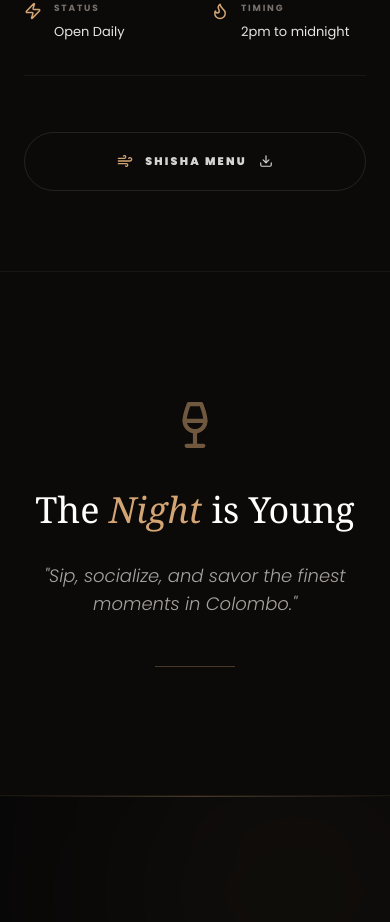
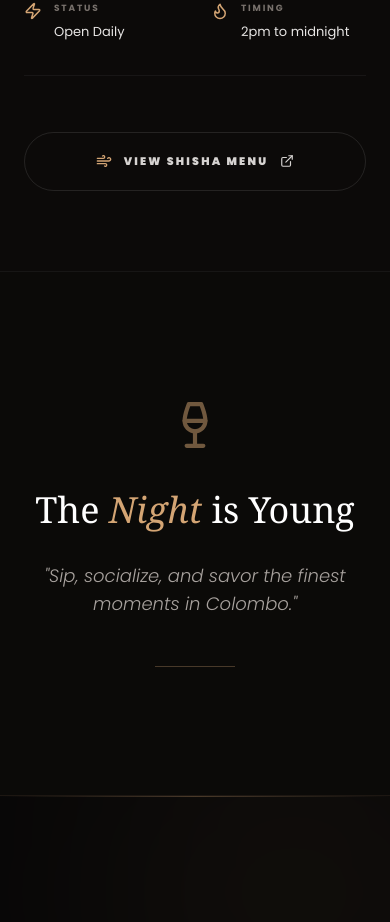
Before and after one commit to grandterrace/grand-terrace, a React (Vite) app: page /dining in a window 390 px wide. Shown: the part 6196-7118 px from the top of the page. Built offline with nearby package versions, Linux system fonts and the light colour scheme.

Commit message:
push menu issue fix

```diff
--- a/src/pages/Dining.jsx
+++ b/src/pages/Dining.jsx
@@ -1,9 +1,8 @@
 import React from 'react';
 import { motion } from 'framer-motion';
-import { Wine, Download, ArrowRight, Flame, Zap, Beer as BeerIcon, Utensils, Wind } from 'lucide-react';
+import { Wine, ArrowRight, Flame, Zap, Beer as BeerIcon, Utensils, Wind, ExternalLink } from 'lucide-react';
 import { diningOutlets } from '../data/diningData';
 
-// PDF Imports
 // PDF Paths
 const governorsBarMenu = "/menus/Bite_Menu.pdf";
 const karaokeSuiteMenu = "/menus/Bar_Menu.pdf";
@@ -112,22 +111,41 @@ const Dining = () => {
                   <div className="flex flex-wrap gap-4 pt-4">
                     {isGovernorsBar ? (
                       <>
-                        <a href={tapBarMenu} download="Beer_Menu.pdf" className="flex-1 min-w-fit border border-white/10 hover:border-[#D4A574] text-stone-300 hover:text-[#D4A574] px-6 py-4 text-[10px] font-black uppercase tracking-[0.1em] transition-all flex items-center justify-center gap-2 rounded-full">
+                        <a
+                          href={tapBarMenu}
+                          target="_blank"
+                          rel="noopener noreferrer"
+                          className="flex-1 min-w-fit border border-white/10 hover:border-[#D4A574] text-stone-300 hover:text-[#D4A574] px-6 py-4 text-[10px] font-black uppercase tracking-[0.1em] transition-all flex items-center justify-center gap-2 rounded-full"
+                        >
                           <BeerIcon size={14} /> Beer Menu
                         </a>
-                        <a href={karaokeSuiteMenu} download="Bar_Menu.pdf" className="flex-1 min-w-fit border border-white/10 hover:border-[#D4A574] text-stone-300 hover:text-[#D4A574] px-6 py-4 text-[10px] font-black uppercase tracking-[0.1em] transition-all flex items-center justify-center gap-2 rounded-full">
+                        <a
+                          href={karaokeSuiteMenu}
+                          target="_blank"
+                          rel="noopener noreferrer"
+                          className="flex-1 min-w-fit border border-white/10 hover:border-[#D4A574] text-stone-300 hover:text-[#D4A574] px-6 py-4 text-[10px] font-black uppercase tracking-[0.1em] transition-all flex items-center justify-center gap-2 rounded-full"
+                        >
                           <Wine size={14} /> Bar Menu
                         </a>
-                        <a href={governorsBarMenu} download="Bite_Menu.pdf" className="flex-1 min-w-fit border border-white/10 hover:border-[#D4A574] text-stone-300 hover:text-[#D4A574] px-6 py-4 text-[10px] font-black uppercase tracking-[0.1em] transition-all flex items-center justify-center gap-2 rounded-full">
+                        <a
+                          href={governorsBarMenu}
+                          target="_blank"
+                          rel="noopener noreferrer"
+                          className="flex-1 min-w-fit border border-white/10 hover:border-[#D4A574] text-stone-300 hover:text-[#D4A574] px-6 py-4 text-[10px] font-black uppercase tracking-[0.1em] transition-all flex items-center justify-center gap-2 rounded-full"
+                        >
                           <Utensils size={14} /> Bite Menu
                         </a>
                       </>
                     ) : isIstanbul ? (
-                      /* Istanbul Nights lassanata icons ekka menu eka download wenna */
-                      <a href={istanbulMenu} download="Istanbul_Nights_Menu.pdf" className="flex-1 md:flex-none border border-white/10 hover:border-[#D4A574] text-stone-300 hover:text-[#D4A574] px-10 py-5 text-[11px] font-black uppercase tracking-[0.2em] transition-all flex items-center justify-center gap-3 rounded-full">
+                      <a
+                        href={istanbulMenu}
+                        target="_blank"
+                        rel="noopener noreferrer"
+                        className="flex-1 md:flex-none border border-white/10 hover:border-[#D4A574] text-stone-300 hover:text-[#D4A574] px-10 py-5 text-[11px] font-black uppercase tracking-[0.2em] transition-all flex items-center justify-center gap-3 rounded-full"
+                      >
                         <Wind className="text-[#D4A574]" size={16} />
-                        Shisha Menu
-                        <Download size={14} />
+                        View Shisha Menu
+                        <ExternalLink size={14} />
                       </a>
                     ) : (isKaraoke || isTapBar) ? (
                       null
```
